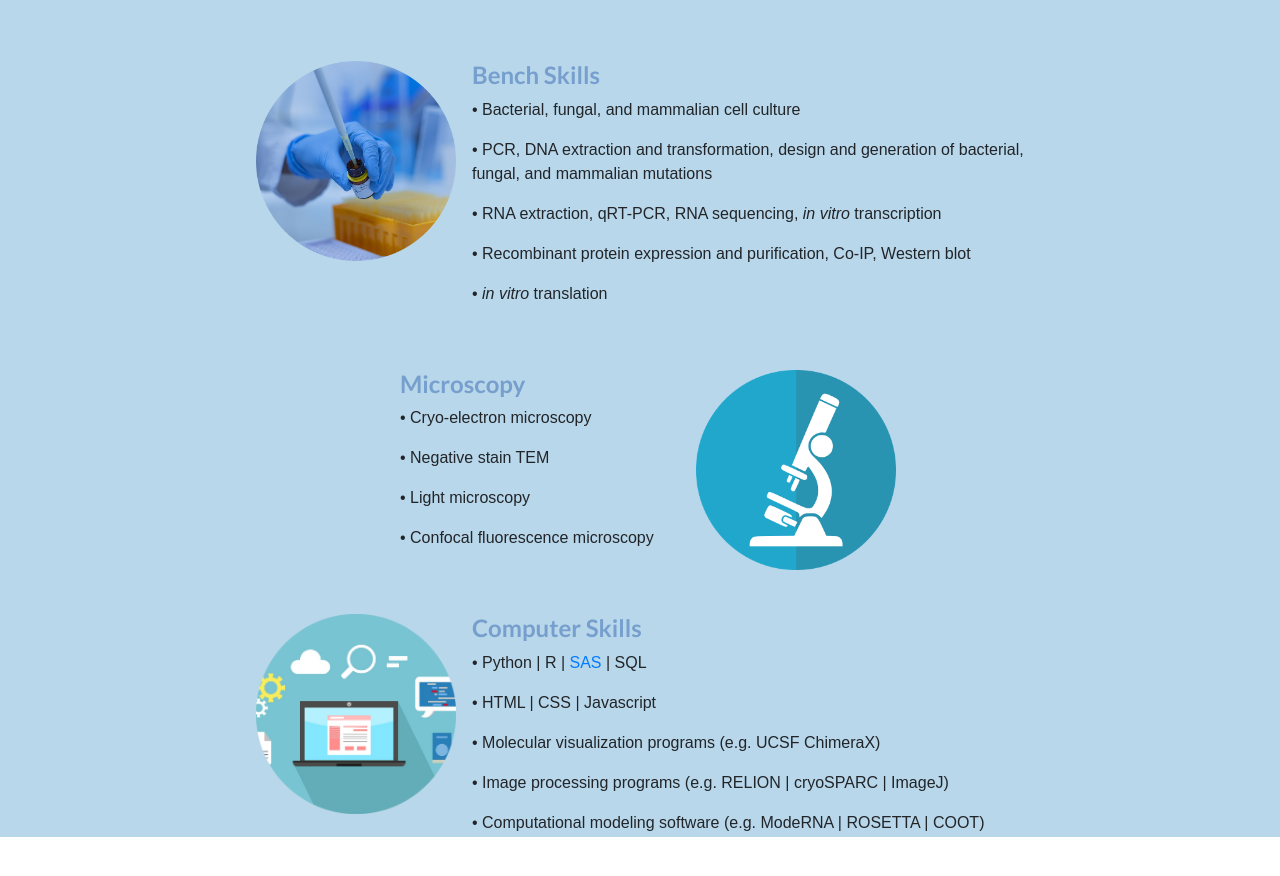
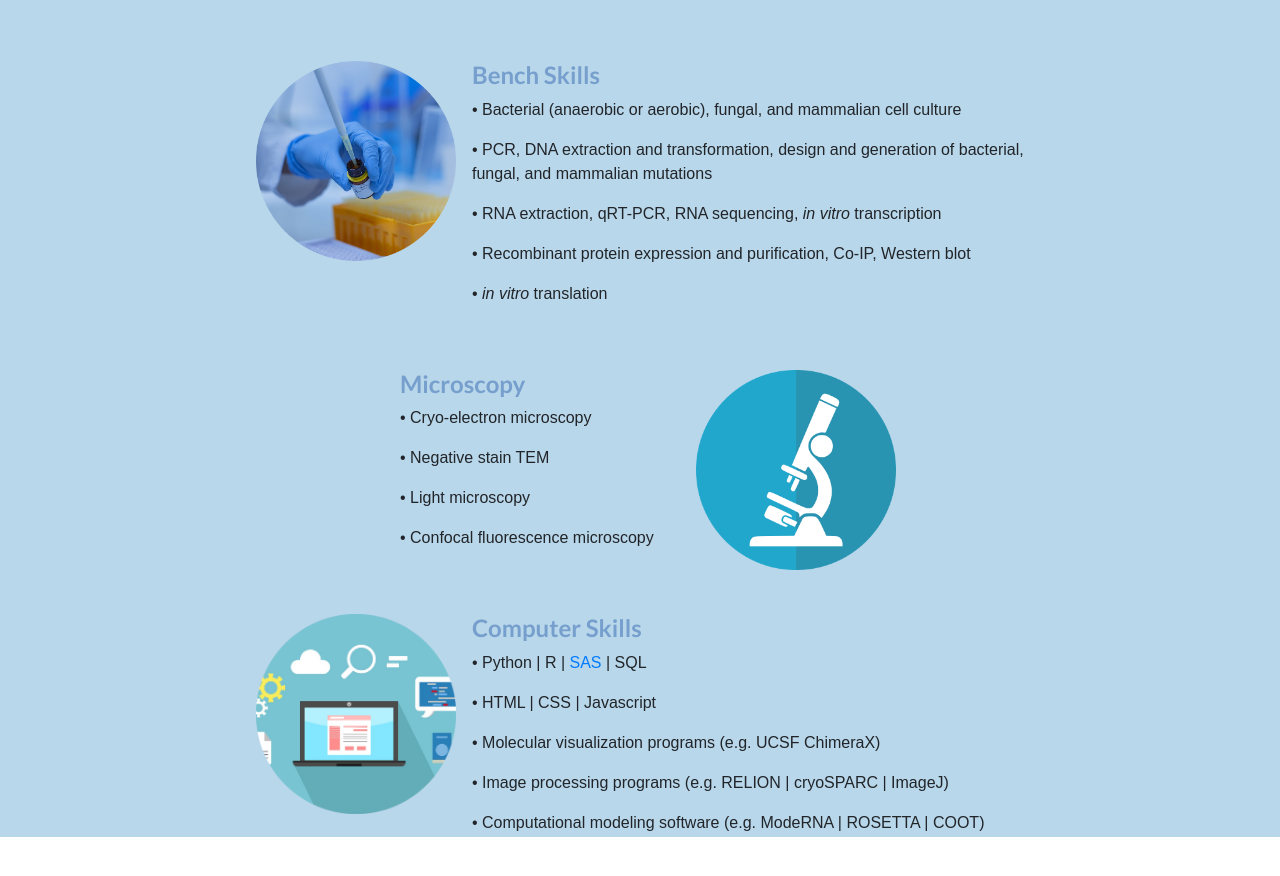
Before and after one commit to LundaShen/LundaShen.github.io, a plain HTML site: page index.html in a window 1280 px wide. Shown: the part 887-1763 px from the top of the page. Drawn offline with nearby package versions, Linux system fonts and the light colour scheme.

Commit message:
Update index.html

```diff
--- a/index.html
+++ b/index.html
@@ -69,7 +69,7 @@
       </div>
       <div class="skill-text">
         <h3>Bench Skills</h3>
-        <p>• Bacterial, fungal, and mammalian cell culture</p>
+        <p>• Bacterial (anaerobic or aerobic), fungal, and mammalian cell culture</p>
         <p>• PCR, DNA extraction and transformation, design and generation of bacterial, fungal, and mammalian mutations</p>
         <p>• RNA extraction, qRT-PCR, RNA sequencing, <em>in vitro</em> transcription</p>
         <p>• Recombinant protein expression and purification, Co-IP, Western blot</p>
```
